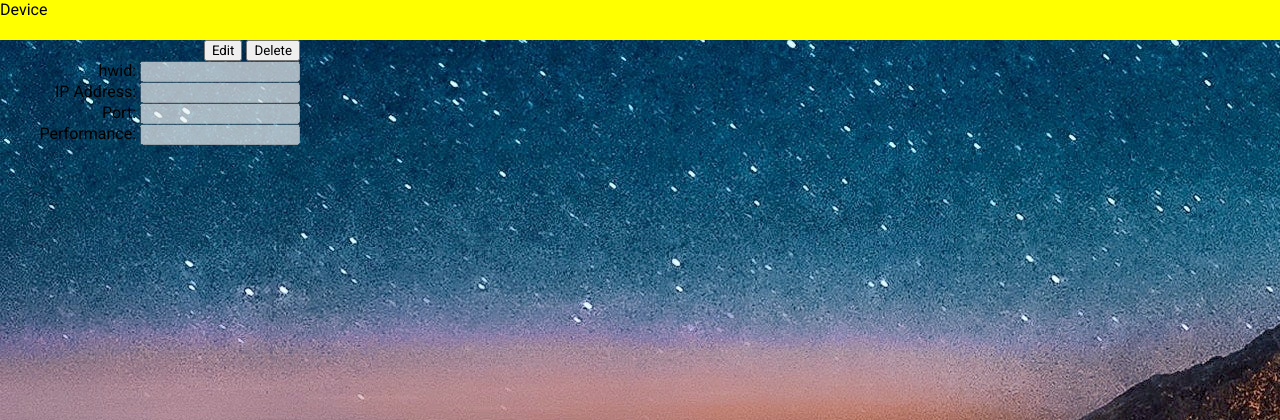
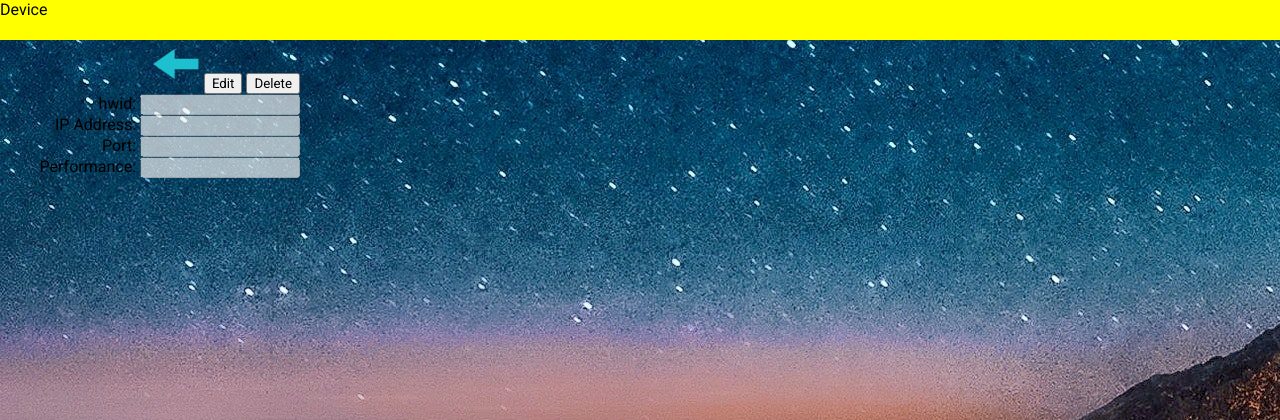
Before and after one commit to Harbys/blender_cluster_render, a Flask app: template web_dashboard/templates/device.html in a window 1280 px wide. Shown: the top 420 px of the page. Run offline with Flask 2, Linux system fonts and the light colour scheme; the template is opened without the code that fills it, so the values that code supplies are empty; parts of the project's set-up code (start-up, migrations or seed data) failed here and were passed over.

Commit message:
working on web dash device editing

```diff
--- a/cluster_utils/cluster_device_classes.py
+++ b/cluster_utils/cluster_device_classes.py
@@ -172,3 +172,5 @@ class Cluster:
             self.devices[x].performance = data["performance"]
             self.devices[x].port = data["port"]
             self.devices[x].save()
+
+            self.devices = self.sort_devices_by_perf(self.devices)
--- a/web_dashboard/static/css/device.css
+++ b/web_dashboard/static/css/device.css
@@ -26,3 +26,15 @@ body{
 .form{
     text-align: right;
 }
+
+.back_button{
+    display: inline-block;
+    width: 48px;
+    height: 48px;
+    background-image: url("../icons/back_arrow.png");
+    background-size: cover;
+}
+
+.btn{
+    display: inline-block;
+}
--- a/web_dashboard/static/js/device.js
+++ b/web_dashboard/static/js/device.js
@@ -16,13 +16,16 @@ document.getElementById("save_button").addEventListener("click", function () {
         "port": Number(document.getElementById("port").value),
         "performance": Number(document.getElementById("performance").value)
     };
-    $.post("/edit_device", data)
-        .done(function () {
-            if (data["hwid"] !== device.hwid){
-                document.location.href = `/device/${data["hwid"]}`
-            }
-        });
 
+    if (data["hwid"] !== device["hwid"] || data["ip_addr"] !== device["ip_addr"] || data["performance"] !== Number(device["performance"]) || data["port"] !== Number(device["port"])){
+
+        $.post("/edit_device", data)
+            .done(function () {
+                if (data["hwid"] !== device.hwid){
+                    document.location.href = `/device/${data["hwid"]}`
+                }
+            });
+    }
 
     document.getElementById("hwid").disabled = true;
     document.getElementById("ip_addr").disabled = true;
--- a/web_dashboard/templates/device.html
+++ b/web_dashboard/templates/device.html
@@ -13,8 +13,10 @@
 </div>
 
 <div class="dev_container" id="dev_container">
-    <button id="edit_button">Edit</button>
-    <button id="save_button" style="display: none">Save</button>
+    <div class="edit_space">
+        <a class="back_button" href="/dashboard"></a>
+        <button class="btn" id="edit_button">Edit</button>
+        <button class="btn" id="save_button" style="display: none">Save</button>
 
         <button id="del_button" style="right: 0;">Delete</button>
 
@@ -34,6 +36,7 @@
 
         </form>
     </div>
+</div>
 
 </body>
 <script>
```
Also changed, not shown: web_dashboard/static/icons/back_arrow.png (added). Lines whose indentation alone changed are shown as unchanged.
